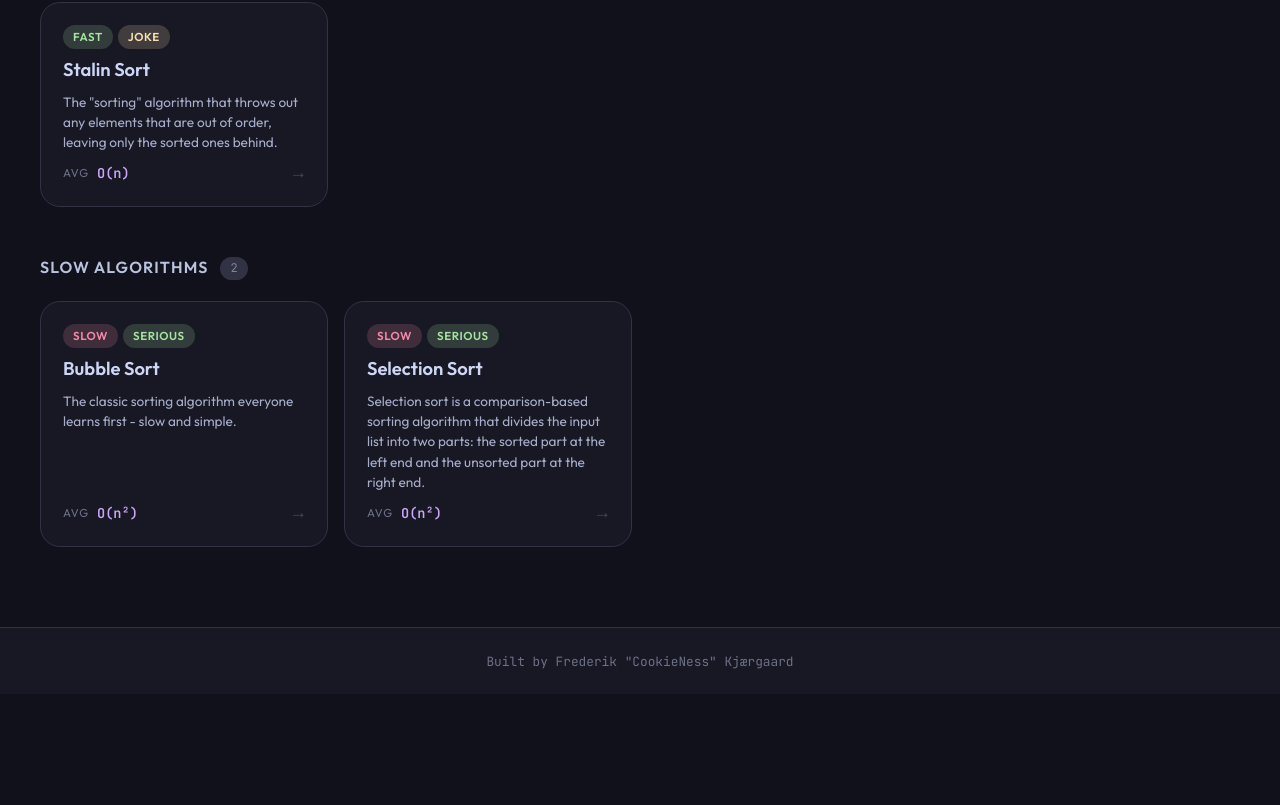
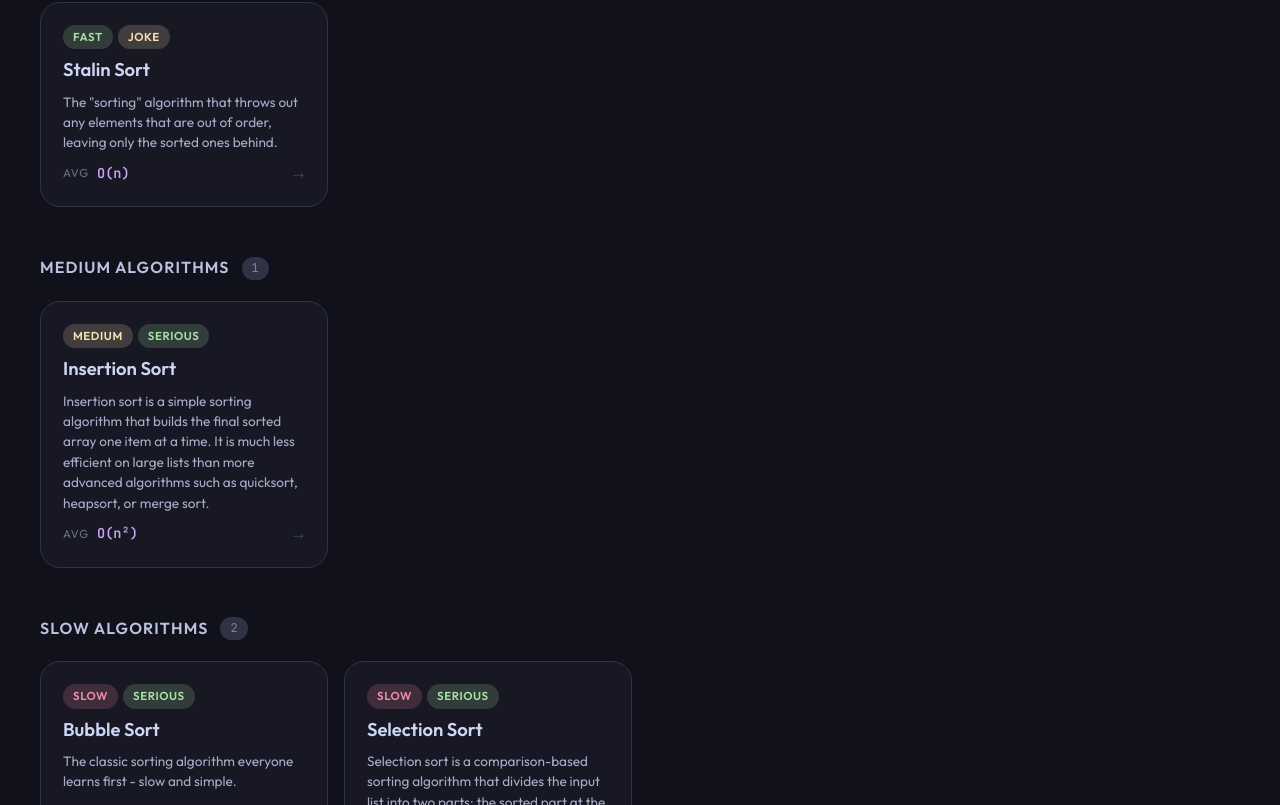
Before and after one commit to CookieNess/sorting-shenanigans, a Vue app: page /#/ in a window 1280 px wide. Shown: the part 509-1314 px from the top of the page. Before the commit the page ends 1203 px from the top, so only its background shows below. Built offline with nearby package versions, Linux system fonts and the light colour scheme.

Commit message:
Implemented insertion sort

```diff
--- a/src/algorithms/index.ts
+++ b/src/algorithms/index.ts
@@ -1,5 +1,6 @@
 import type { AlgorithmModule } from '../types'
 import { bubbleSortModule } from './bubbleSort'
+import { insertionSortModule } from './insertionSort'
 import { selectionSortModule } from './selectionSort'
 import { stalinSortModule } from './stalinSort'
 
@@ -7,6 +8,7 @@ export const algorithms: AlgorithmModule[] = [
 	bubbleSortModule,
 	stalinSortModule,
 	selectionSortModule,
+	insertionSortModule,
 ]
 
 export function getAlgorithm(id: string): AlgorithmModule | undefined {
--- /dev/null
+++ b/src/algorithms/insertionSort.ts
@@ -0,0 +1,59 @@
+import type { AlgorithmModule, SortStep } from "../types";
+
+function* insertionSort(arr: number[]): Generator<SortStep> {
+	const inputArray = [...arr];
+	const n = inputArray.length;
+	const sorted: number[] = [];
+
+	for (let i = 1; i < n; i++) {
+		let key = inputArray[i];
+		let j = i - 1;
+
+		while (j >= 0 && inputArray[j] > key) {
+			yield {
+				array: [...inputArray],
+				comparing: [j, j + 1],
+				swapping: [],
+				sorted: [...sorted]
+			}
+
+			inputArray[j + 1] = inputArray[j];
+			j--;
+		}
+		inputArray[j + 1] = key;
+
+		yield {
+			array: [...inputArray],
+			comparing: [],
+			swapping: [j + 1, i],
+			sorted: [...sorted]
+		}
+
+		sorted.push(i);
+	}
+
+	yield {
+		array: [...inputArray],
+		comparing: [],
+		swapping: [],
+		sorted: Array.from({ length: n }, (_, i) => i)
+	}
+}
+
+export const insertionSortModule: AlgorithmModule = {
+	meta: {
+		id: 'insertion-sort',
+		name: 'Insertion Sort',
+		category: 'medium',
+		tag: 'serious',
+		description: 'Insertion sort is a simple sorting algorithm that builds the final sorted array one item at a time. It is much less efficient on large lists than more advanced algorithms such as quicksort, heapsort, or merge sort.',
+		howItWorks:
+			'The algorithm works by iterating through the input array and growing a sorted output array. For each element in the input array, it compares it with the elements in the sorted output array and inserts it into the correct position. This process is repeated until all elements are sorted.',
+		complexity: {
+			best: 'O(n)',
+			average: 'O(n²)',
+			worst: 'O(n²)',
+		},
+	},
+	sort: insertionSort,
+}
```
